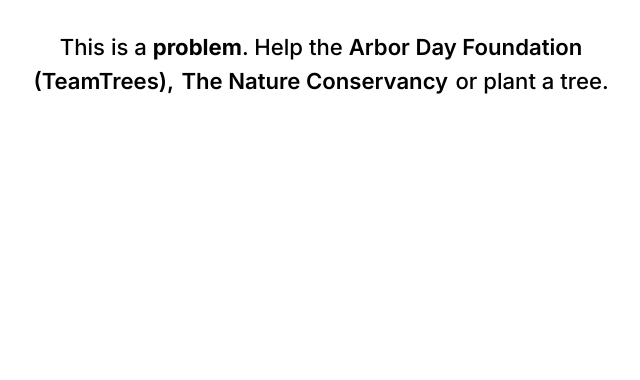
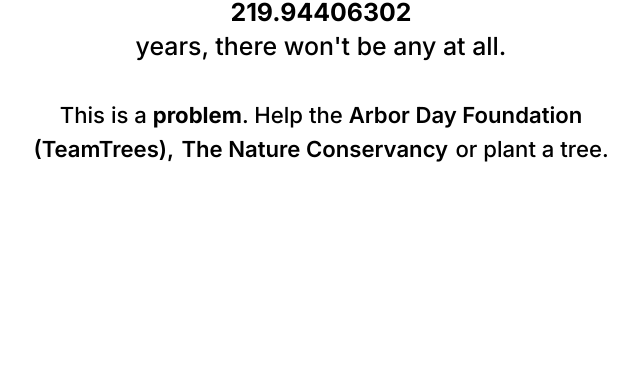
Before and after one commit to MoaufmKlo/howmanytreesarethere, a plain HTML site: page index.html in a window 1280 px wide. Shown: the part 420-800 px from the top of the page, without its empty margins (319-959 px from the left). Drawn offline with Linux system fonts and the light colour scheme.

Commit message:
✨Add years estimate
Add an estimate amount of years until all trees will be gone

```diff
--- a/index.html
+++ b/index.html
@@ -28,6 +28,8 @@
     <body>
         <div id="page" style="max-width: 80%;">
             <a id="total">There are<br><strong>N/A</strong><br> trees worldwide. 🌳</a>
+            <br><br>
+            <a id="total2" style="font-size: 0.9em;">That means that in <br><strong style="font-size: 1em;">N/A</strong><br> years, there won't be any.</a>
 
             <br><br>
             <a style="font-size: 0.8em">This is a <strong style="font-size: 1em;">problem</strong>. Help the </a>
--- a/website.js
+++ b/website.js
@@ -4,4 +4,5 @@
 
     // Set the trees text to the trees counted in 2015 subtracted by the number of seconds between now and 2015 multiplied by the amount of trees cut down every second
     document.getElementById("total").innerHTML = "There are<br><strong>" + Math.round(3204668000000 - (seconds * 475.64)).toLocaleString("de-CH") + "</strong><br>trees worldwide. 🌳";
+    document.getElementById("total2").innerHTML = `That means that in <br><strong style="font-size: 1em;">${(Math.round(3204668000000 - (seconds * 475.64))/450/60/60/24/365).toFixed(8)}</strong><br> years, there won't be any at all.`
 }, 20); // Repeat counter every 20ms (50x a second)
```
